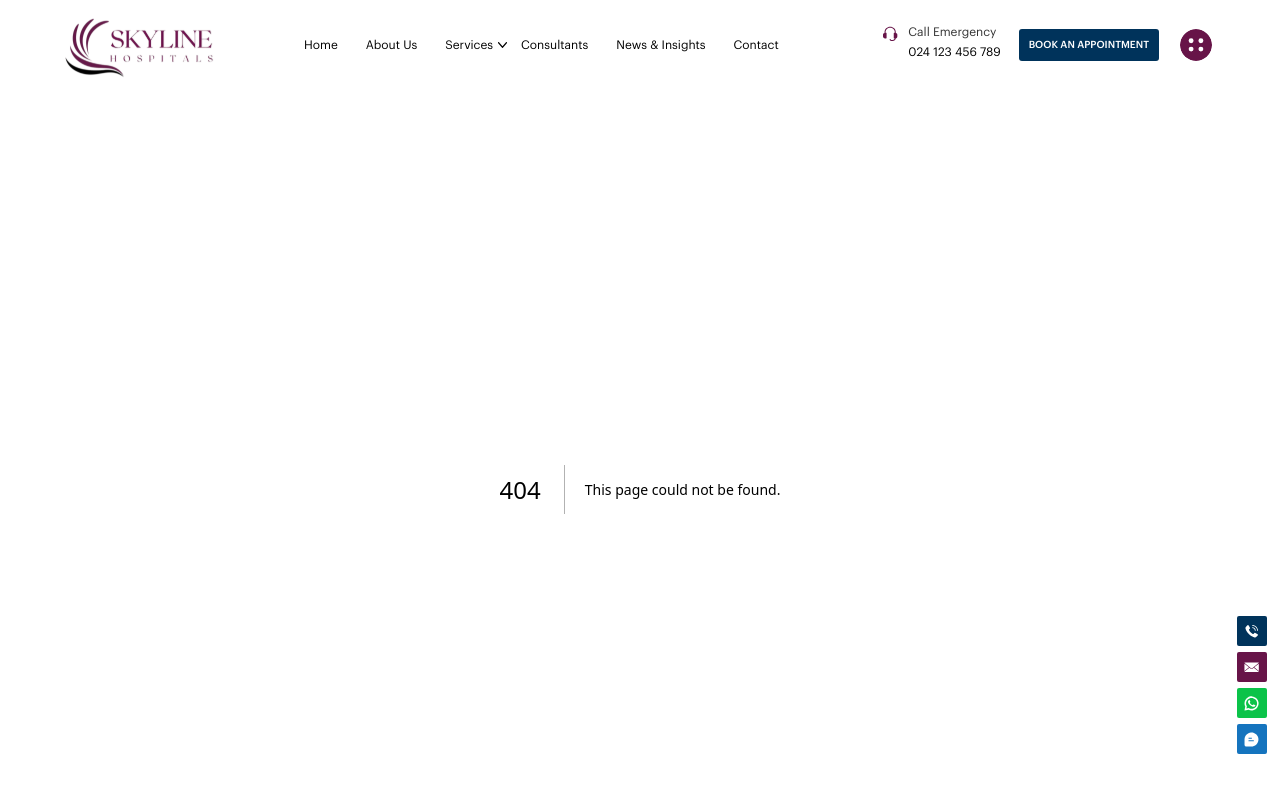
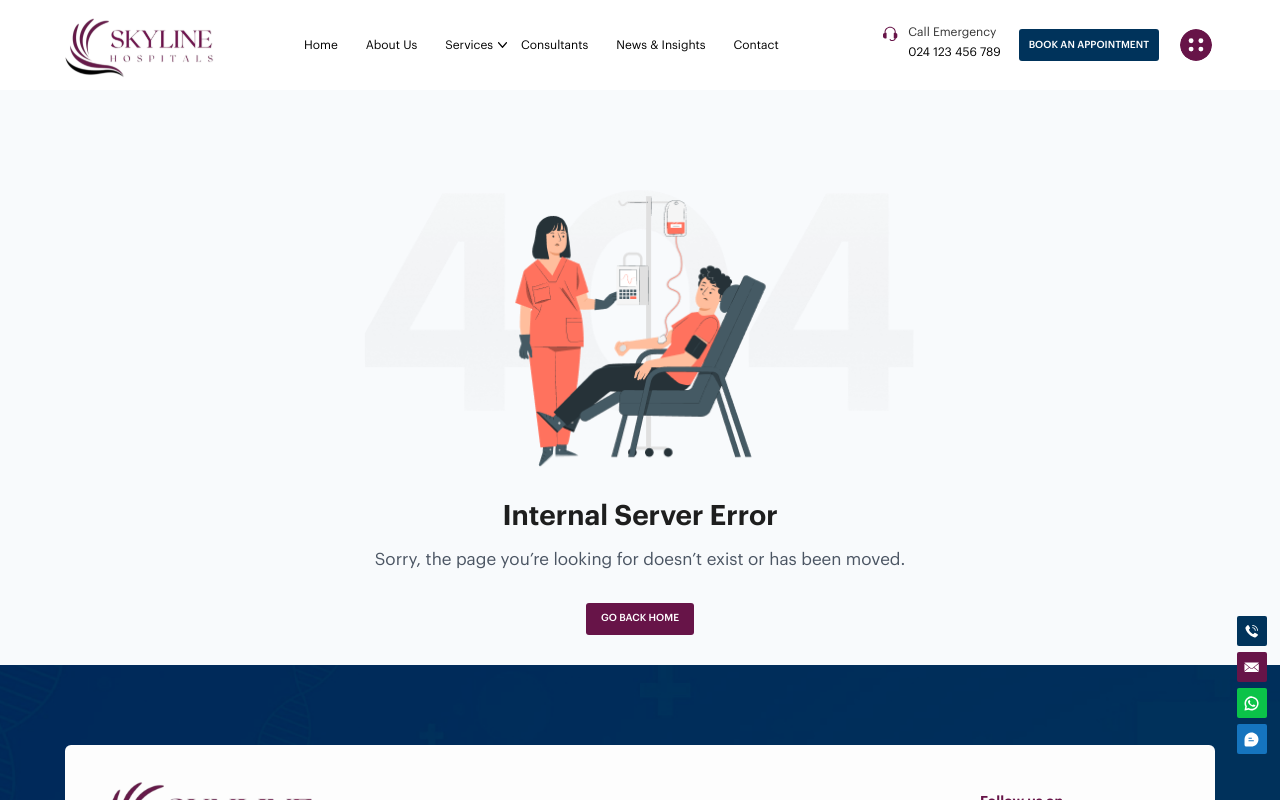
Before and after one commit to inter-smart/skyline, a Next.js app: page /404 in a window 1280 px wide. Before the commit this address had no page. Shown: the top 800 px of the page. Built offline with nearby package versions, Linux system fonts and the light colour scheme; a web font is replaced by a local one.

Commit message:
error page

```diff
--- /dev/null
+++ b/src/app/404/page.js
@@ -0,0 +1,11 @@
+import ErrorPage from "@/components/features/errorPage/ErrorPage";
+
+
+export default function Page() {
+    return (
+        <>
+        <ErrorPage />
+
+        </>
+    )
+}
--- /dev/null
+++ b/src/components/features/errorPage/ErrorPage.jsx
@@ -0,0 +1,52 @@
+
+"use client";
+
+
+import Link from "next/link";
+import Image from "next/image";
+import { motion } from "framer-motion";
+
+export default function ErrorPage() {
+    return (
+        <div className="flex flex-col items-center justify-center py-[30px] 2xl:py-[50px] 3xl:py-[80px] bg-[#f8fafc] text-center px-4">
+            <motion.h1
+                initial={{ opacity: 0, y: -20 }}
+                animate={{ opacity: 1, y: 0 }} >
+                <div className="max-w-[560px] flex items-center justify-center mb-[20px]">
+                    <Image src="/images/404.png" width="560" height="360" className="w-full h-full object-contain" />
+                </div>
+            </motion.h1>
+
+            <motion.h2
+                initial={{ opacity: 0, y: 10 }}
+                animate={{ opacity: 1, y: 0 }}
+                transition={{ delay: 0.2 }}
+                className="text-[18px] md:text-[28px] font-semibold text-[#1e1e1e] mb-[10px]"
+            >
+               Internal Server Error
+            </motion.h2>
+
+            <motion.p
+                initial={{ opacity: 0 }}
+                animate={{ opacity: 1 }}
+                transition={{ delay: 0.4 }}
+                className="text-[#4b5563]  sm:text-[15px] md:text-[17px] mb-[30px]"
+            >
+                Sorry, the page you’re looking for doesn’t exist or has been moved.
+            </motion.p>
+
+            <motion.div
+                initial={{ opacity: 0 }}
+                animate={{ opacity: 1 }}
+                transition={{ delay: 0.6 }}
+            >
+                <Link
+                    href="/"
+                    className="bg-base1 hover btn-base1"
+                >
+                    Go Back Home
+                </Link>
+            </motion.div>
+        </div>
+    );
+}
```
Also changed, not shown: public/images/404.png (added).
